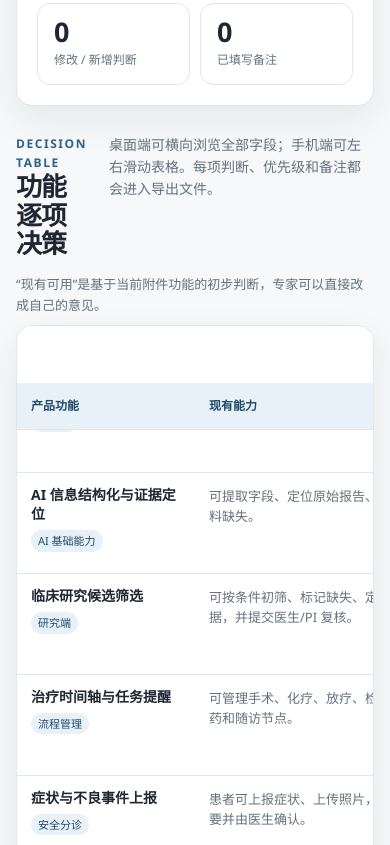
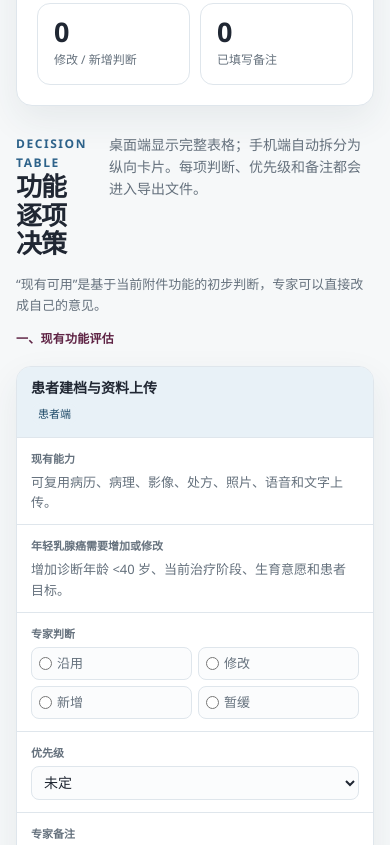
Before and after one commit to kylokuo/BrCa_35, a plain HTML site: page young-breast-cancer-product-decision.html in a window 390 px wide. Shown: the part 1229-2074 px from the top of the page. Drawn offline with Linux system fonts and the light colour scheme.

Commit message:
Fix mobile decision table layout

```diff
--- a/young-breast-cancer-product-decision.html
+++ b/young-breast-cancer-product-decision.html
@@ -130,6 +130,30 @@
       .summary { grid-template-columns: repeat(2, 1fr); }
       .final-panel { grid-template-columns: 1fr; }
     }
+    @media (max-width: 760px) {
+      .table-wrap { overflow: visible; border: 0; background: transparent; box-shadow: none; }
+      table { display: block; min-width: 0; }
+      thead { display: none; }
+      tbody { display: grid; gap: 12px; }
+      tr[data-row] { display: grid; grid-template-columns: 1fr; overflow: hidden; border: 1px solid var(--line); border-radius: 15px; background: var(--panel); box-shadow: var(--shadow); }
+      tr[data-row] td, tr[data-row] td:first-child { position: static; display: block; width: auto; min-width: 0; padding: 12px 14px; border-bottom: 1px solid var(--line); background: var(--panel); }
+      tr[data-row] td:first-child { background: var(--blue-soft); }
+      tr[data-row] td:last-child { border-bottom: 0; }
+      tr[data-row] td:nth-child(2)::before, tr[data-row] td:nth-child(3)::before, tr[data-row] td:nth-child(4)::before, tr[data-row] td:nth-child(5)::before, tr[data-row] td:nth-child(6)::before { display: block; margin-bottom: 5px; color: var(--muted); font-size: 11px; font-weight: 700; }
+      tr[data-row] td:nth-child(2)::before { content: "现有能力"; }
+      tr[data-row] td:nth-child(3)::before { content: "年轻乳腺癌需要增加或修改"; }
+      tr[data-row] td:nth-child(4)::before { content: "专家判断"; }
+      tr[data-row] td:nth-child(5)::before { content: "优先级"; }
+      tr[data-row] td:nth-child(6)::before { content: "专家备注"; }
+      .cell-copy { max-width: none; }
+      .decision-list { grid-template-columns: repeat(2, minmax(0, 1fr)); min-width: 0; }
+      .priority-select, .note-field { width: 100%; min-width: 0; }
+      tr.group-row { display: block; border: 0; box-shadow: none; background: transparent; }
+      tr.group-row td, tr.group-row td:first-child { display: block; padding: 18px 0 5px; border: 0; background: transparent; }
+      tr.group-row:first-child td { padding-top: 4px; }
+      .empty-row { display: table-row !important; border: 0 !important; box-shadow: none !important; }
+      .empty-row td { display: table-cell !important; padding: 22px !important; background: var(--panel) !important; }
+    }
     @media (max-width: 620px) {
       .topbar-inner, .shell { padding-left: 16px; padding-right: 16px; }
       .brand-text { display: none; }
@@ -225,7 +249,7 @@
     </section>
 
     <section class="decision-section" id="decision-table">
-      <div class="section-heading"><div><div class="eyebrow">Decision table</div><h2>功能逐项决策</h2></div><p>桌面端可横向浏览全部字段；手机端可左右滑动表格。每项判断、优先级和备注都会进入导出文件。</p></div>
+      <div class="section-heading"><div><div class="eyebrow">Decision table</div><h2>功能逐项决策</h2></div><p>桌面端显示完整表格；手机端自动拆分为纵向卡片。每项判断、优先级和备注都会进入导出文件。</p></div>
       <p class="table-tip">“现有可用”是基于当前附件功能的初步判断，专家可以直接改成自己的意见。</p>
       <div class="table-wrap">
         <table id="decision-table-grid">
```
